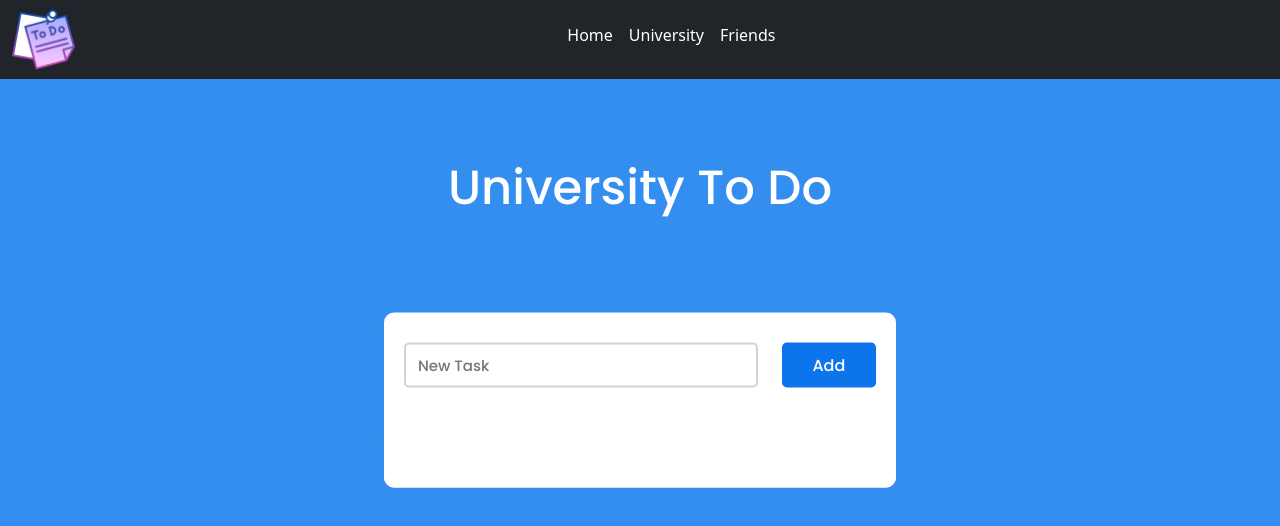
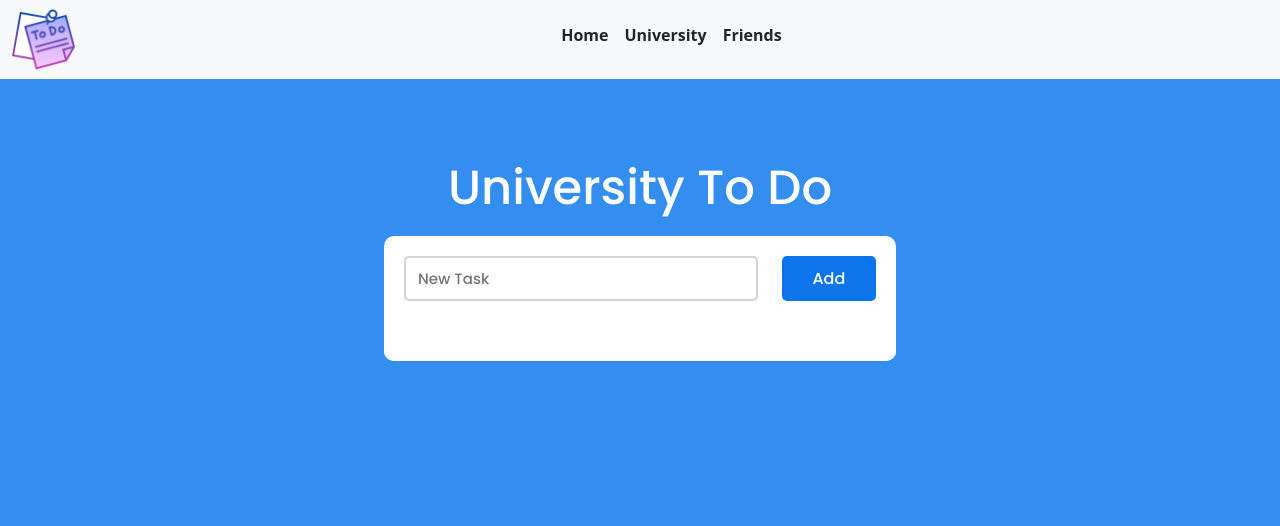
Before and after one commit to Bigsow89/To-do-list, a plain HTML site: page uni.html in a window 1280 px wide. Drawn offline with nearby package versions, Linux system fonts and the light colour scheme; files whose address does not match are found by name.

Commit message:
changed nav color

```diff
--- a/uni.css
+++ b/uni.css
@@ -15,9 +15,9 @@ h1 {
   margin-top: 5rem;
 }
 #new-task {
-  position: relative;
-  padding: 30px 20px;
+  padding: 20px;
 }
+
 #new-task input {
   width: 75%;
   height: 45px;
@@ -32,12 +32,12 @@ h1 {
 }
 #task {
   background-color: #ffffff;
-  padding: 30px 20px;
-  margin-top: 10px;
+  padding: 20px;
   border-radius: 10px;
   width: 100%;
-  position: relative;
 }
+
+
 .tasks {
   background-color: #c5e1e6;
   height: 50px;
@@ -79,10 +79,7 @@ h1 {
 .containerU {
   width: 40%;
   min-width: 450px;
-  position: absolute;
-  transform: translate(-50%,-50%);
-  top: 50%;
-  left: 50%;
+  margin: 20px auto;
   background: white;
   border-radius: 10px;
 }
--- a/uni.html
+++ b/uni.html
@@ -11,10 +11,10 @@
     <title>To do list</title>
   </head>
   <body>
-    <nav class="navbar navbar-expand-lg navbar-light bg-dark">
+    <nav class="navbar navbar-expand-lg navbar-light bg-light">
       <!-- Container wrapper -->
       <div class="container-fluid">
-         <img src="sticky-note.png" width="5%" height="5%">
+         <img src="/Users/sadasow/Desktop/todo/sticky-note.png" width="5%" height="5%">
 
 
 
@@ -22,13 +22,13 @@
 
               <ul class="navbar-nav mb-2 ">
                   <li class="nav-item ">
-                      <a class="nav-link active text-white display-4" aria-current="page" href="#">Home</a>
+                      <a class="nav-link active fw-bold text-dark display-4" aria-current="page" href="index.html">Home</a>
                   </li>
                   <li class="nav-item">
-                      <a class="nav-link text-white display-4" href="#">University</a>
+                      <a class="nav-link text-dark fw-bold display-4" href="#">University</a>
                   </li>
                   <li class="nav-item">
-                      <a class="nav-link text-white display-4" href="#">Friends</a>
+                      <a class="nav-link text-dark fw-bold display-4" href="#">Friends</a>
                   </li>
           </div>
 
```
